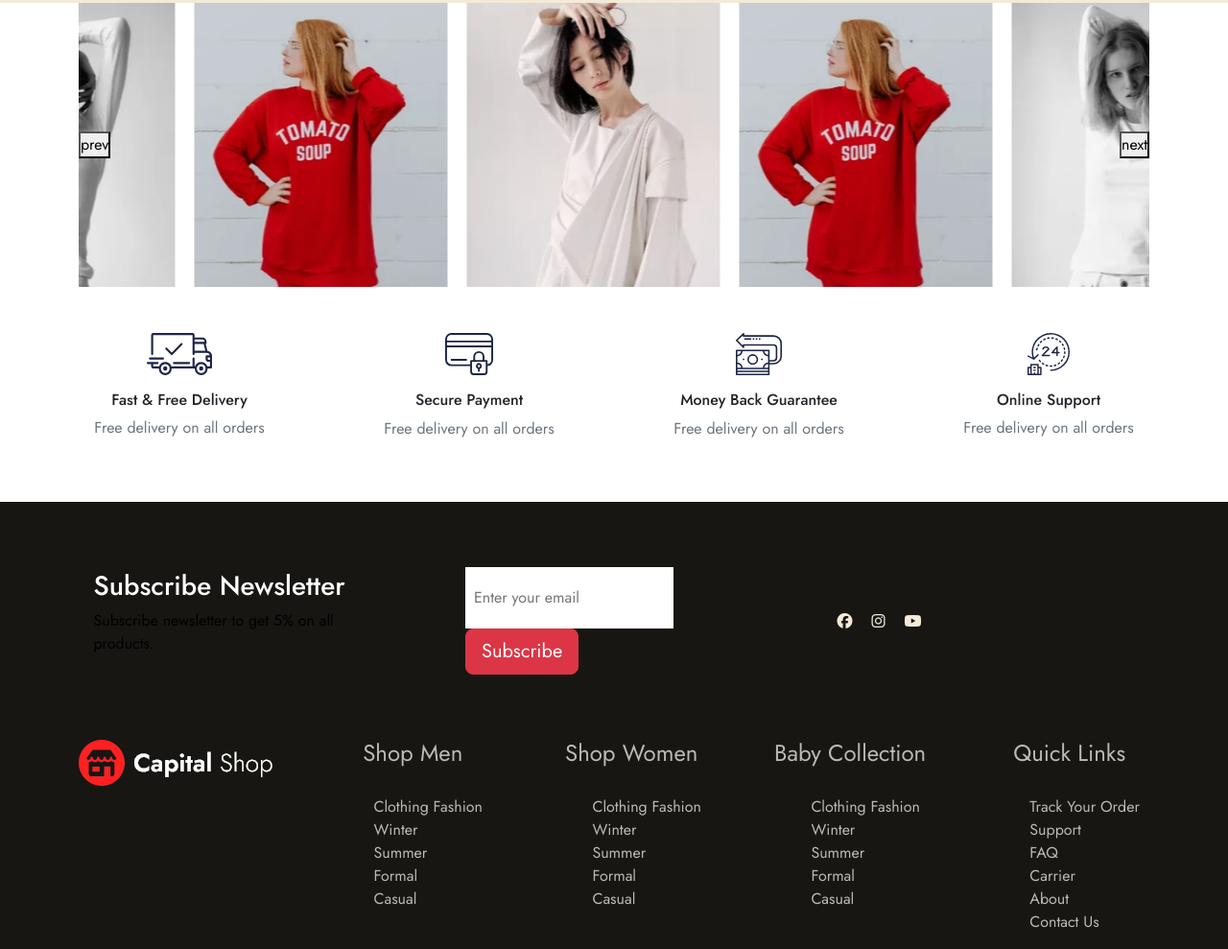
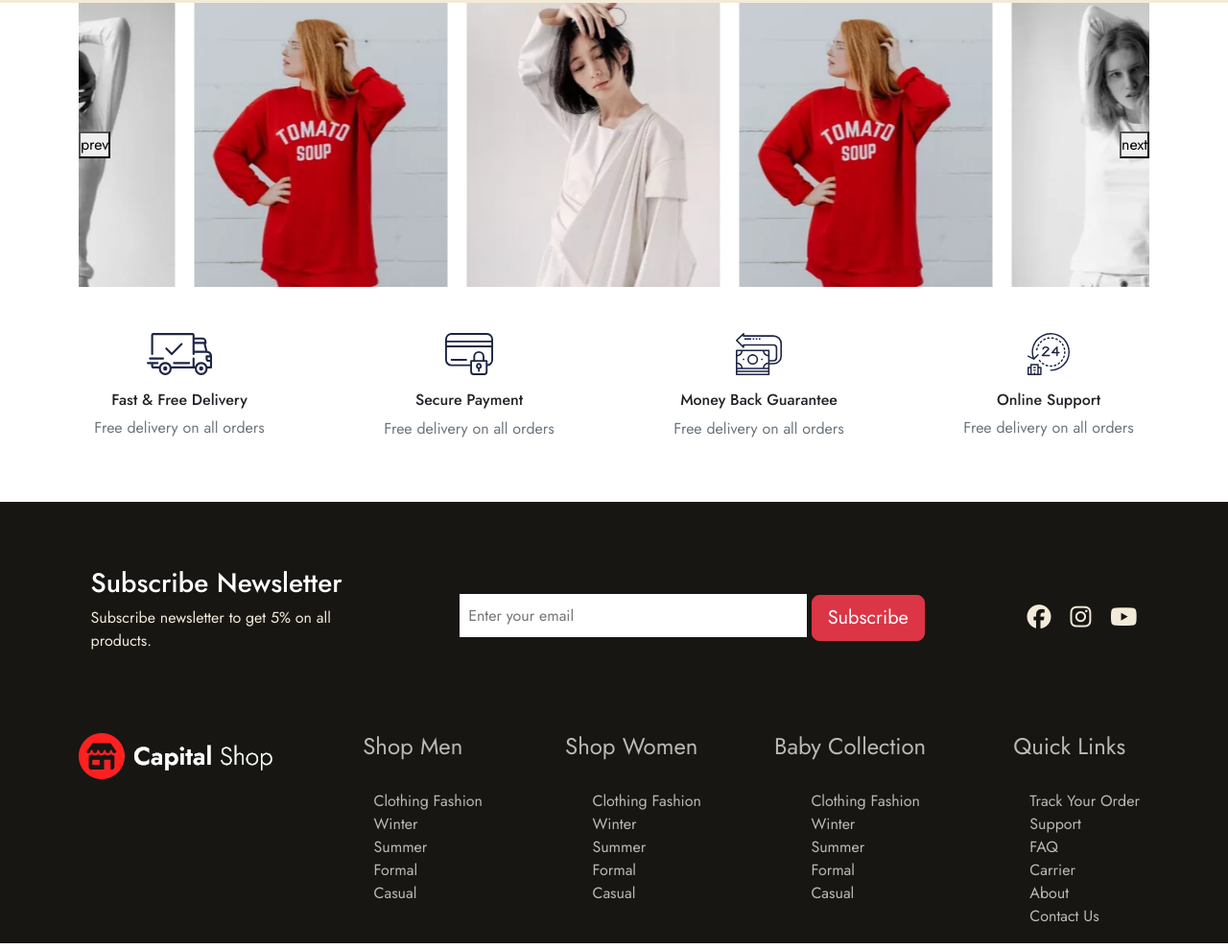
Before and after one commit to Sameerkhan-01/CapitalShop-Website, a plain HTML site: page index.html in a window 1280 px wide. Shown: the part 1520-2509 px from the top of the page at 96% size. Drawn offline with nearby package versions, Linux system fonts and the light colour scheme; a web font is replaced by a local one.

Commit message:
Align the footer

```diff
--- a/index.html
+++ b/index.html
@@ -104,12 +104,15 @@
         <div class="carousel-inner">
             <div class="carousel-item active">
                 <img src="Images/h1_hero1.jpg" alt="img" class="img-fluid">
-                <div class="carousel-caption">
+                <div id="text">
+                    <div class="carousel-caption ">
                         <h2 class="display-5" >Fashion</h2>
                         <h3 class="display-5" >Minimal Men's style </h3>
                         <p>Consectetur adipisicing elit. Laborum fuga incidunt laboriosam voluptas iure, delectus dignissimos facilis neque nulla
                         earum.</p>
                         <button class="btn btn-dark btn-lg">SHOP NOW</button>
+                    </div>
+
                 </div>
             </div>
             <div class="carousel-item">
@@ -297,19 +300,23 @@
         </div>
     </div> -->
 
+
     <div class="container-fluid footer">
         <div class="sub mt-5 mb-5  col-lg-3 col-md-6 d-flex flex-column ">
             <h3>Subscribe Newsletter</h3>
             <p>Subscribe newsletter to get 5% on all products.</p>
         </div>
-        <div class="email-input mt-5 mb-5  col-lg-3 col-md-6 ">
+        <div class="email-input mt-5 mb-5  col-lg-5 col-md-6 ">
             <input type="email" placeholder="Enter your email">
             <button class="btn btn-danger btn-lg">Subscribe</button>
         </div>
-        <div class="icons mt-5 mb-5 col-lg-3 col-md-6 ">
+        <div class="media">
+
+            <div class="icons mt-5 mb-5 col-lg-1 col-md-6 ">
                 <i class="fa-brands fa-facebook"></i>
                 <i class="fa-brands fa-instagram"></i>
                 <i class="fa-brands fa-youtube"></i>
+            </div>
         </div>
     </div>
         <!-- Footer -->
--- a/style.css
+++ b/style.css
@@ -48,7 +48,8 @@ h4{
 .cs-slider .carousel-caption h3{
     color:black;
 }
-h1,h2,h3,h4,h5,h6,p,div,body{
+h1,h2,h3,h4,h5,h6,p,div,body
+{
     font-family: var(--base-font);
 }
 .cs-slider .carousel-caption p{
@@ -128,13 +129,16 @@ h1,h2,h3,h4,h5,h6,p,div,body{
     align-items: center;
     padding: 20px;
 }
+.footer p{
+    color: var(--base);
+}
 input[type="email"]
 {
     font-size: 16px;
     padding: 9px;
     border: none;
     width: 70%;
-    height: 64px;
+    height: 45px;
 }
 
 .icons
@@ -142,6 +146,10 @@ input[type="email"]
     color: #F3EAD8;
     display: flex;
     gap: 20px;
+}
+
+.media{
+    font-size: 25px;
 }
 .icons i:hover{
     font-size: 24px;
@@ -225,27 +233,6 @@ input[type="email"]
     justify-content: space-between;
     z-index: 1;
 }
-
-/* @media(max-width:768px)
-{
-    .cs-navbar-copy{
-        display: flex;
-    }
-} */
-/* button {
-  position: absolute;
-  top: 50%;
-  transform: translateY(-50%);
-  background-color: transparent;
-  border: none;
-  font-size: 2rem;
-  cursor: pointer;
-} */
- /* .carousel-caption
- {
-   display: flex;
-   align-items: center;
- } */
  .carousel-caption h2
  {
     font-family: "Clicker Script";
@@ -256,11 +243,11 @@ input[type="email"]
      color: black;
 }
 
- .carousel-caption{
+ /* .carousel-caption{
     width: 80%;
-    text-align: center;
+    text-align: left;
     top: 0%;
- }
+ } */
  .header-bottom
  {
     background-color: black;
@@ -279,12 +266,12 @@ input[type="email"]
     font-weight: 500;
     font-size: 16px;
  }
- .footers
+ /* .footers
  {
 
     color: #BBB9B5;
 
- }
+ } */
  .footer-title ul {
     list-style: none;
     color: #BBB9B5;
@@ -300,4 +287,12 @@ input[type="email"]
  }
  .black{
     background-color: #171613;
+    color: #BBB9B5;
+
  }
+#text {
+    position: relative;
+    top: 0;
+    left: 0;
+    transform: translateX(-20%);
+}
```
Lines whose indentation alone changed are shown as unchanged.
